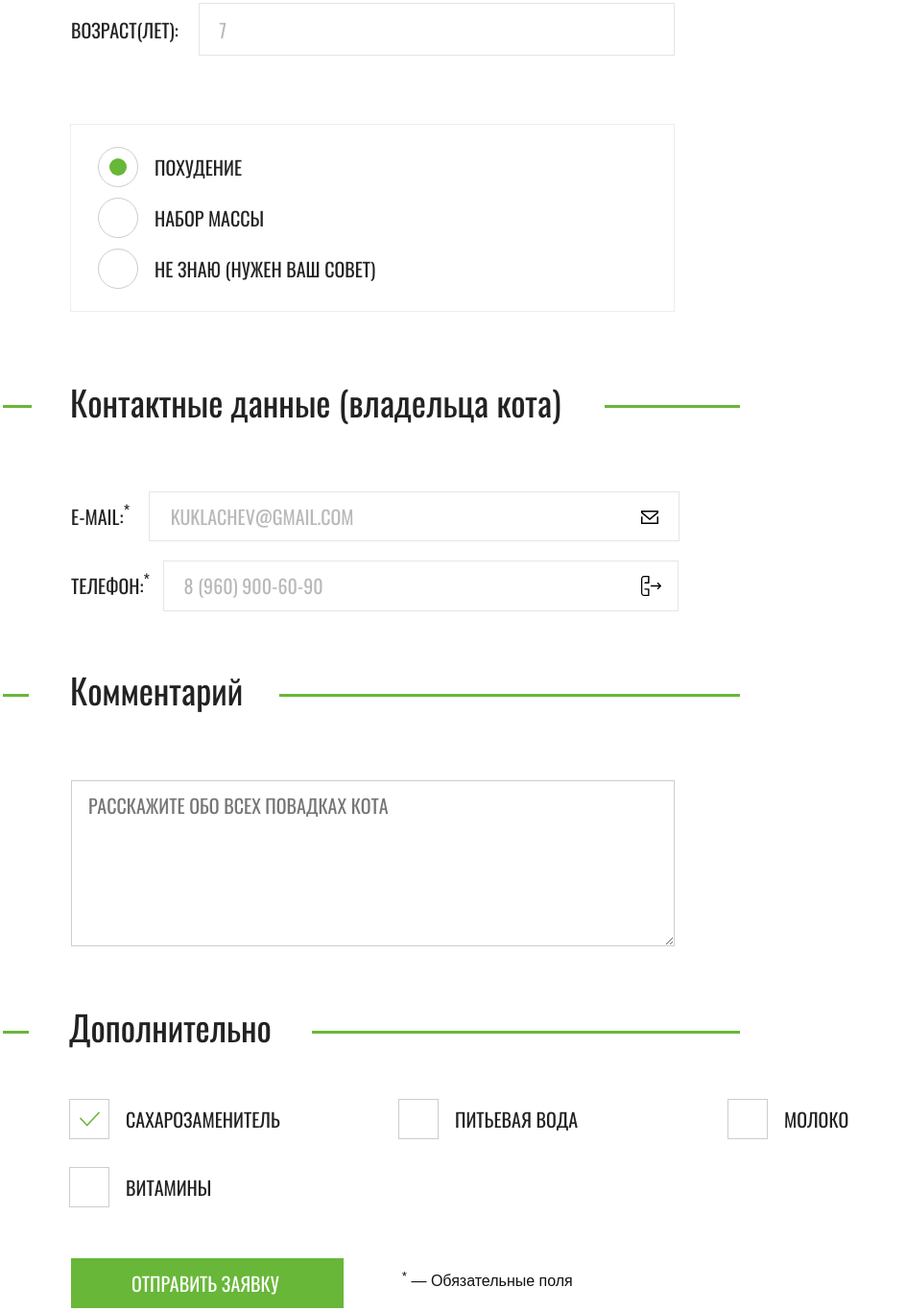
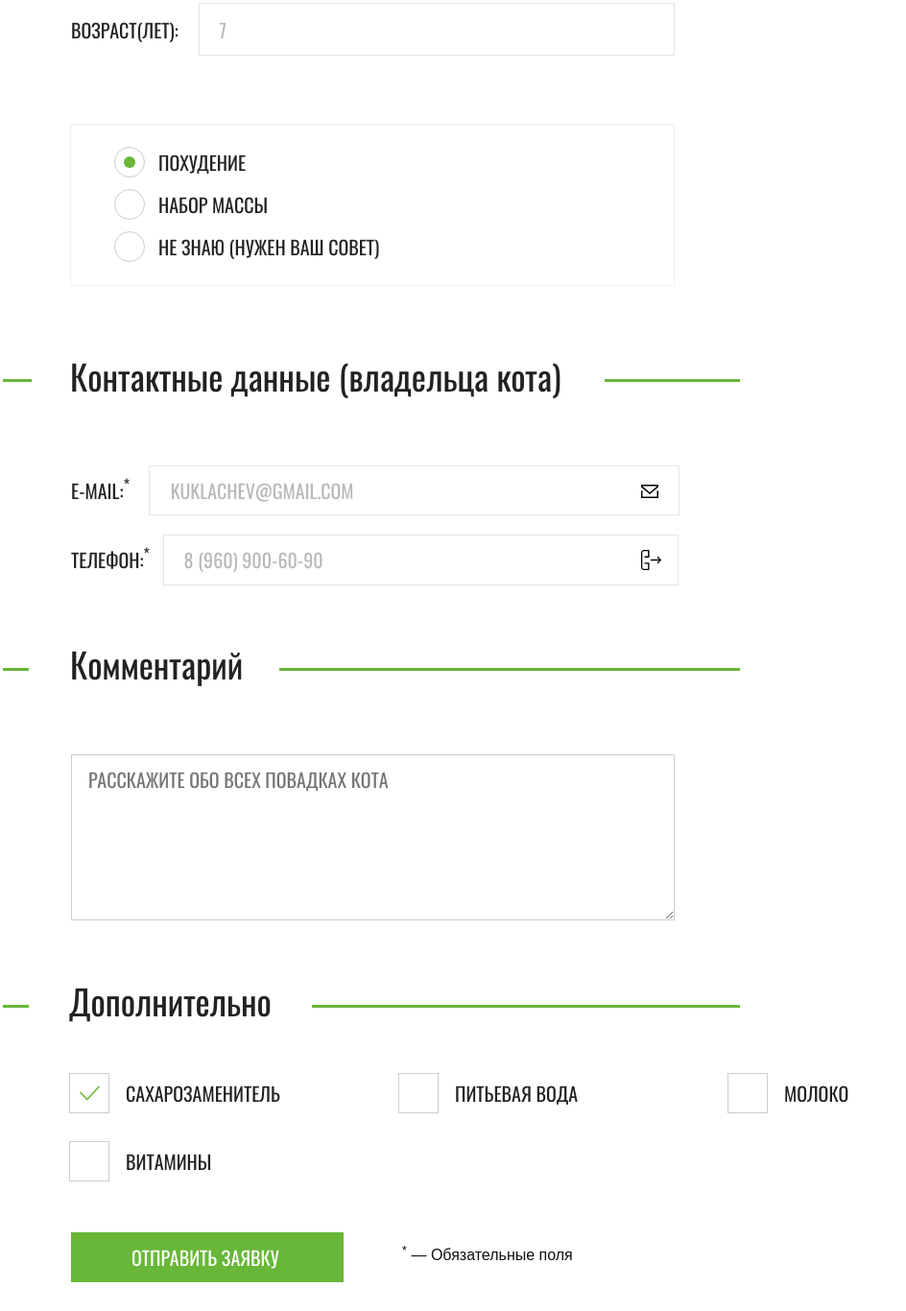
Before and after one commit to Ladimi/1032363-cat-energy-19, a website: page source/program.html in a window 1280 px wide. Shown: the part 519-1885 px from the top of the page at 96% size, without its empty margins (0-944 px from the left). Drawn offline with nearby package versions, Linux system fonts and the light colour scheme; files that its build step writes are made by us from their sources.

Commit message:
Реализация чекбоксов и радиокнопок

```diff
--- a/source/less/blocks/form.less
+++ b/source/less/blocks/form.less
@@ -94,33 +94,31 @@
   text-transform: uppercase;
 }
 
-.form-extra__label span {
-  padding-left: 16px;
-}
-
 .form-extra__label input {
   display: none;
 }
 
-.form-extra__label::before {
+.form-extra__label span {
+  display: inline-flex;
+  align-items: center;
+}
+
+.form-extra__label span::before {
   content: "";
 
   display: inline-block;
+  margin-right: 16px;
 
   width: 30px;
   height: 30px;
   border: 1px solid #cdcdcd;
 }
 
-.form-extra__item:first-child .form-extra__label::before {
-  content: "";
+.form-extra__label span:hover::before {
+  border-color: #bababa;
+}
 
-  display: inline-block;
-
-  width: 30px;
-  height: 30px;
-  border: 1px solid #cdcdcd;
-
+.form-extra__label>input:checked+span::before {
   background-image: url("../img/icon-tick.svg");
   background-size: 22px 17px;
   background-repeat: no-repeat;
@@ -244,20 +242,15 @@
     line-height: 20px;
   }
 
-  .form-extra__label::before {
+  .form-extra__label span::before {
+    margin-right: 17px;
+
     width: 40px;
     height: 40px;
   }
 
-  .form-extra__item:first-child .form-extra__label::before {
-    width: 40px;
-    height: 40px;
-
+  .form-extra__label>input:checked+span::before {
     background-size: 21px 16px;
-  }
-
-  .form-extra__label span {
-    padding-left: 17px;
   }
 
   .form__required {
--- a/source/less/blocks/programs.less
+++ b/source/less/blocks/programs.less
@@ -3,49 +3,40 @@
   padding-bottom: 10px;
 }
 
-.programs__label {
-  display: flex;
+.programs__label input {
+  display: none;
+}
+
+.programs__label span {
+  display: inline-flex;
   align-items: center;
+}
 
-  &::before {
+.programs__label span::before {
     content: "";
 
     display: inline-block;
+    margin-right: 14px;
 
     width: 30px;
     height: 30px;
     border: 1px solid #cdcdcd;
     border-radius: 50%;
-  }
-
-  &:hover &::before {
-    border: 1px solid #bababa;
-  }
 
   &:active {
     opacity: 0.3;
   }
 }
 
-.programs__item:first-child .programs__label::after {
-  content: "";
-
-  display: inline-block;
-  position: absolute;
-  left: 31px;
-
-  width: 12px;
-  height: 12px;
-  background-color: #68b738;
-  border-radius: 50%;
+.programs__label span:hover::before {
+  border-color: #bababa;
 }
 
-.programs__label span {
-  padding-left: 14px;
-}
-
-.programs__label input {
-  display: none;
+.programs__label>input:checked+span::before {
+  background-image: url("../img/circle-green.svg");
+  background-size: 12px 12px;
+  background-repeat: no-repeat;
+  background-position: center;
 }
 
 @media (min-width: 768px) {
--- a/source/program.html
+++ b/source/program.html
@@ -61,18 +61,21 @@
             </fieldset>
             <fieldset class="form__programs programs">
               <div class="programs__item">
-                <label class="programs__label"><span>Похудение</span>
+                <label class="programs__label">
                   <input class="programs__radio-button" type="radio" name="programs" value="slim" checked>
+                  <span>Похудение</span>
                 </label>
               </div>
               <div class="programs__item">
-                <label class="programs__label"><span>Набор массы</span>
+                <label class="programs__label">
                   <input class="programs__radio-button" type="radio" name="programs" value="weight">
+                  <span>Набор массы</span>
                 </label>
               </div>
               <div class="programs__item">
-                <label class="programs__label"><span>Не знаю (Нужен ваш совет)</span>
+                <label class="programs__label">
                   <input class="programs__radio-button" type="radio" name="programs" value="advice">
+                  <span>Не знаю (Нужен ваш совет)</span>
                 </label>
               </div>
             </fieldset>
@@ -114,23 +117,27 @@
             <legend class="form-extra__title"><span>Дополнительно</span></legend>
             <div class="form-extra__wrapper">
               <div class="form-extra__item">
-                <label class="form-extra__label"><span>Сахарозаменитель</span>
+                <label class="form-extra__label">
                   <input class="form-extra__checkbox-button" type="checkbox" name="sweet" checked>
+                  <span>Сахарозаменитель</span>
                 </label>
               </div>
               <div class="form-extra__item form-extra__item--sweetener">
-                <label class="form-extra__label"><span>Питьевая вода</span>
+                <label class="form-extra__label">
                   <input class="form-extra__checkbox-button" type="checkbox" name="water">
+                  <span>Питьевая вода</span>
                 </label>
               </div>
               <div class="form-extra__item form-extra__item--milk">
-                <label class="form-extra__label"><span>Молоко</span>
+                <label class="form-extra__label">
                   <input class="extra__checkbox-button" type="checkbox" name="milk">
+                  <span>Молоко</span>
                 </label>
               </div>
               <div class="form-extra__item">
-                <label class="form-extra__label"><span>Витамины</span>
+                <label class="form-extra__label">
                   <input class="form-extra__checkbox-button" type="checkbox" name="vitamins">
+                  <span>Витамины</span>
                 </label>
               </div>
             </div>
```
Also changed, not shown: source/img/circle-green.svg (added).
